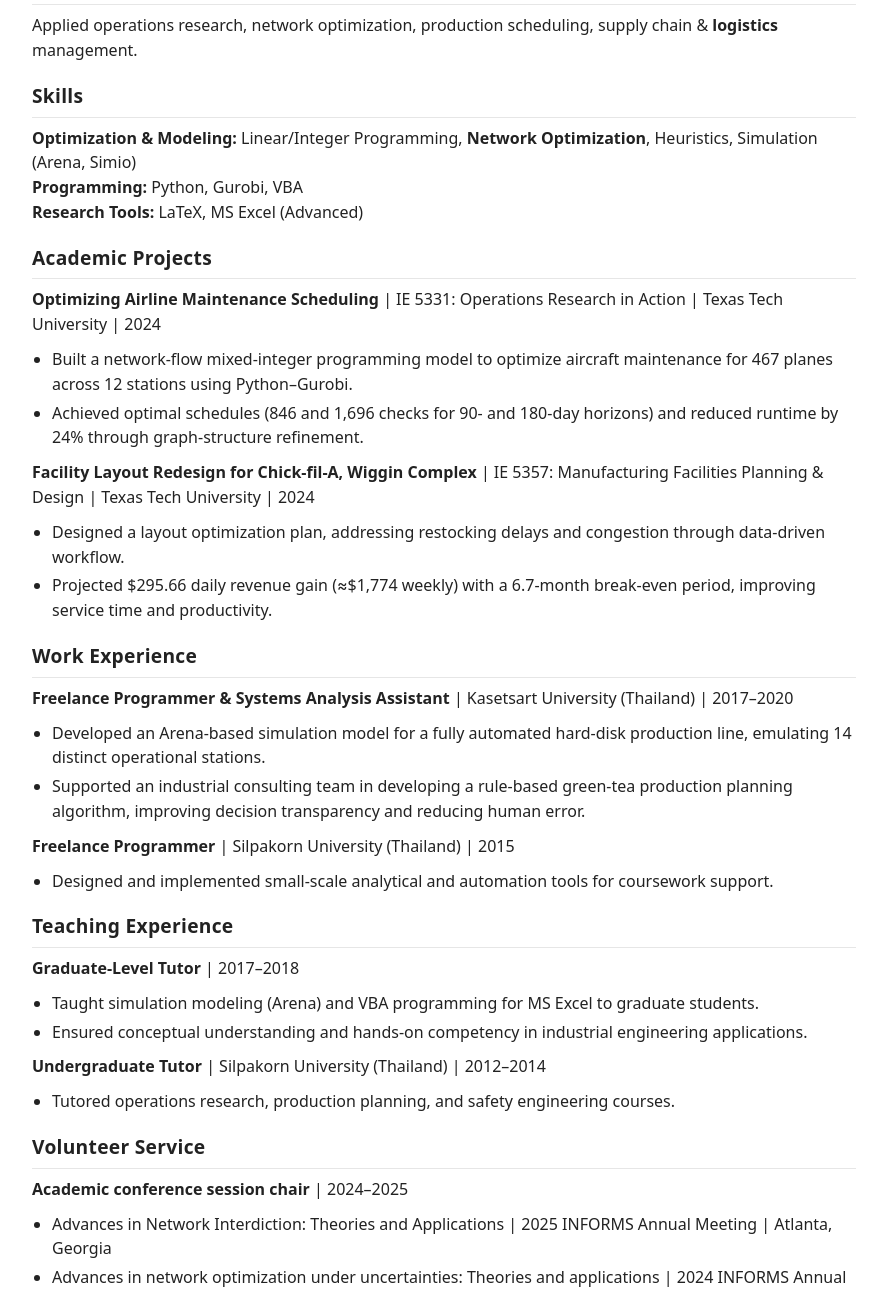
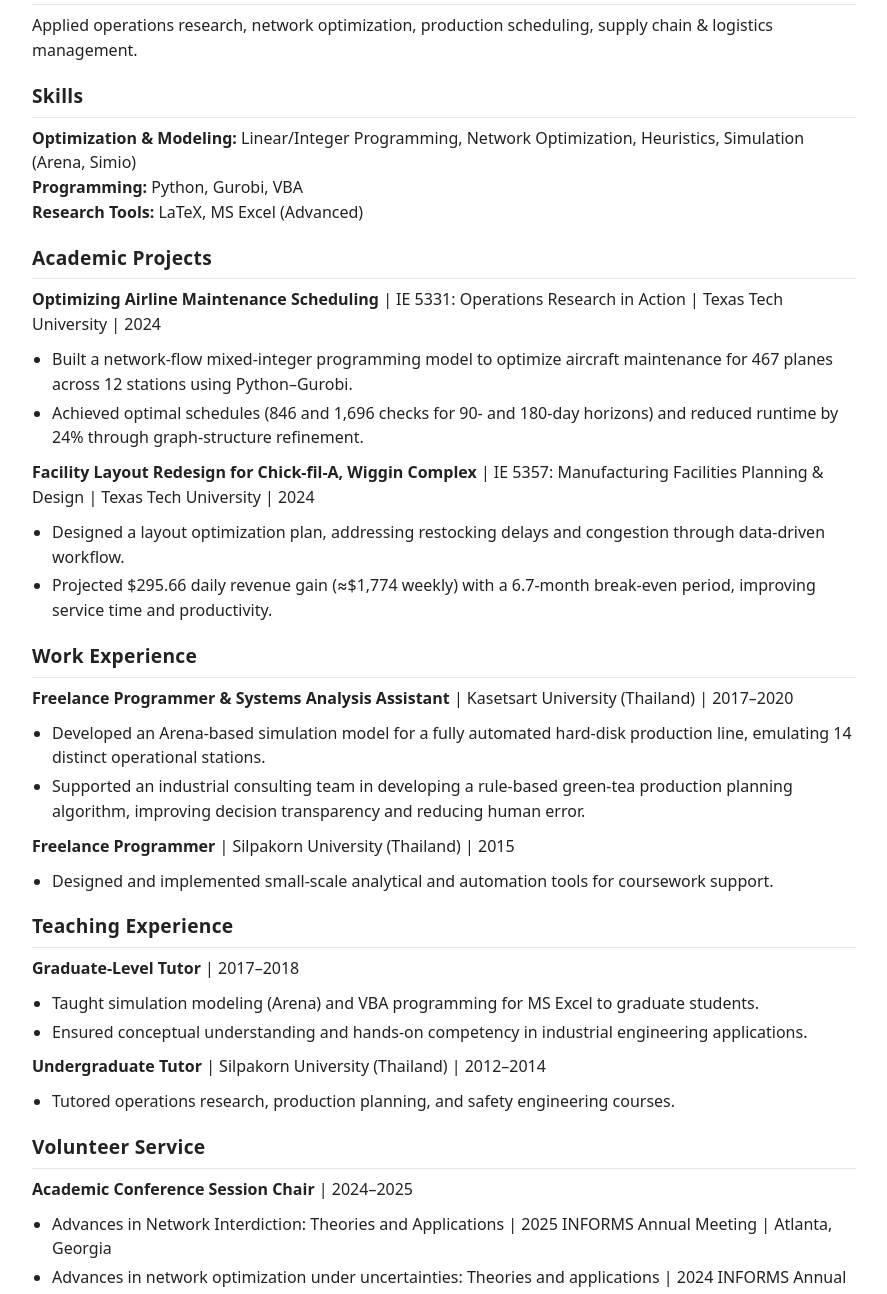
Before and after one commit to thanakritpiyachayawat/thanakritpiyachayawat.github.io, a plain HTML site: page index.html in a window 1280 px wide. Shown: the part 780-2074 px from the top of the page, without its empty margins (196-1083 px from the left). Drawn offline with Linux system fonts and the light colour scheme.

Commit message:
Update index.html

```diff
--- a/index.html
+++ b/index.html
@@ -60,12 +60,12 @@
 
   <section class="section">
     <h2>Research Interests</h2>
-    <p>Applied operations research, network optimization, production scheduling, supply chain & <strong>logistics</strong> management.</p>
+    <p>Applied operations research, network optimization, production scheduling, supply chain & logistics management.</p>
   </section>
 
   <section class="section">
     <h2>Skills</h2>
-    <p><strong>Optimization & Modeling:</strong> Linear/Integer Programming, <strong>Network Optimization</strong>, Heuristics, Simulation (Arena, Simio)<br>
+    <p><strong>Optimization & Modeling:</strong> Linear/Integer Programming, Network Optimization, Heuristics, Simulation (Arena, Simio)<br>
     <strong>Programming:</strong> Python, Gurobi, VBA<br>
     <strong>Research Tools:</strong> LaTeX, MS Excel (Advanced)</p>
   </section>
@@ -112,7 +112,7 @@
 
   <section class="section">
     <h2>Volunteer Service</h2>
-    <p><strong>Academic conference session chair</strong> | 2024–2025</p>
+    <p><strong>Academic Conference Session Chair</strong> | 2024–2025</p>
     <ul>
       <li>Advances in Network Interdiction: Theories and Applications | 2025 INFORMS Annual Meeting | Atlanta, Georgia</li>
       <li>Advances in network optimization under uncertainties: Theories and applications | 2024 INFORMS Annual Meeting | Seattle, Washington</li>
```
